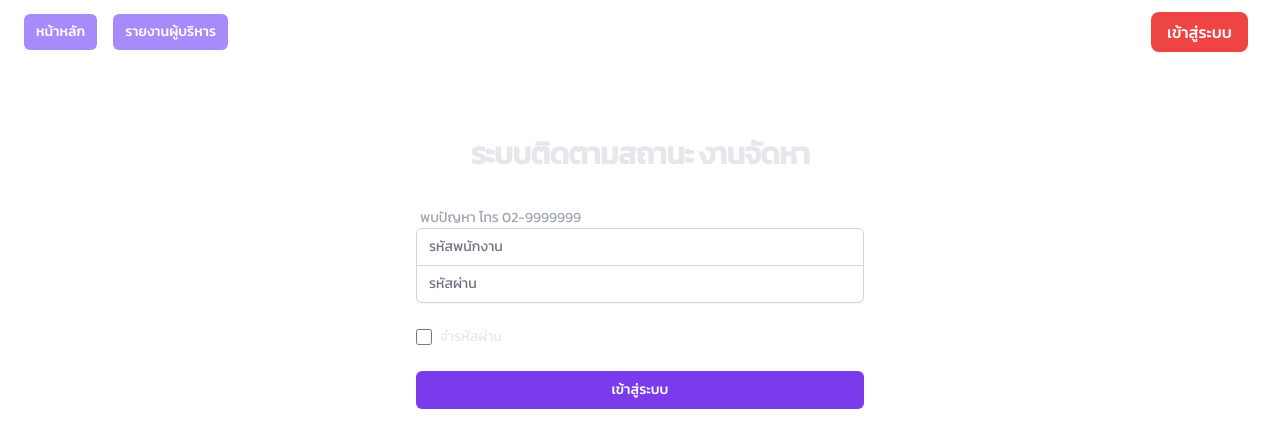
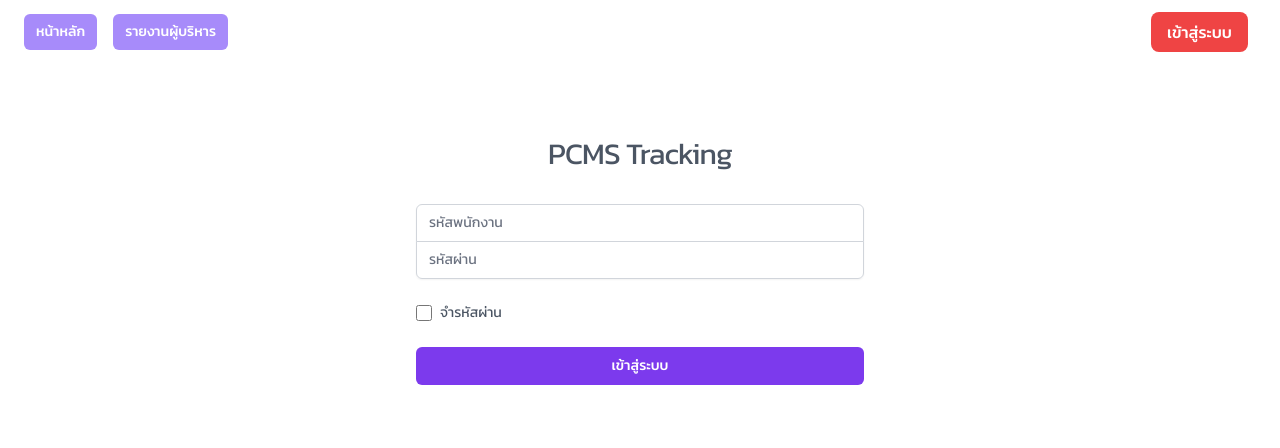
Before and after one commit to Fiztoz/pcms-tracking-next, a Next.js app: page /grant in a window 1280 px wide. Shown: the top 448 px of the page. Built offline with nearby package versions, Linux system fonts and the light colour scheme.

Commit message:
change to TS

```diff
--- a/components/layout/index.js
+++ b/components/layout/index.tsx
@@ -1,4 +1,6 @@
+import React from 'react'
 import Head from 'next/head'
+
 // import { Navbar, Footer } from "../index"
 
 export default function BaseLayout({children}) {
--- a/components/navbar-right/index.js
+++ b/components/navbar-right/index.tsx
@@ -1,9 +1,8 @@
+import React from 'react'
 import Link from 'next/link'
-
-export default function NavbarRight() {
+export default function NavRight() {
     return (
         <>
-
             <aside className="fixed right-0 z-10 w-full backdrop-blur-sm" aria-label="Sidebar">
                 <div className='backdrop-blur-sm flex flex-row-reverse'>
                     <div className="flex w-1/2 min-h-screen overflow-y-auto py-4 px-3 rounded-l-md bg-violet-800">
--- a/components/navbar/index.js
+++ b/components/navbar/index.tsx
@@ -1,3 +1,4 @@
+import React from 'react';
 import { Disclosure } from '@headlessui/react'
 import { Bars3Icon } from '@heroicons/react/24/solid'
 
@@ -30,7 +31,7 @@ export default function Navbar({main,dashboard,dataimport}) {
                 height="50"
                 /> */}
          </div>
-          <div className="max-w-7xl mx-auto px-4 sm:px-4 lg:px-3">
+          <div className="max-w-7xl  px-4 sm:px-4 lg:px-3">
             <div className="flex items-center h-16 justify-end md:justify-between ">
               <div className="flex items-center">
                 <div className="hidden md:block ">
--- a/pages/dashboard.js
+++ b/pages/dashboard.tsx
@@ -1,3 +1,4 @@
+import React from 'react';
 import { BaseLayout,AddRow, TableManager,Navbar, ChartShow } from '../components';
 import { useRouter } from 'next/router'
 
--- a/pages/grant.tsx
+++ b/pages/grant.tsx
@@ -139,16 +139,16 @@ function openModal() {
         <div className="w-full max-w-md space-y-8">
           <div>
 
-            <h2 className="mt-6 text-center text-3xl font-bold tracking-tight text-gray-200">
-              ระบบติดตามสถานะ งานจัดหา
+            <h2 className="mt-6 text-center text-3xl font-normal tracking-tight text-gray-600">
+              PCMS Tracking
             </h2>
           </div>
           <form className="mt-8 space-y-6" onSubmit={ verify }>
             <input type="hidden" name="remember" defaultValue="true" />
             <div className="-space-y-px rounded-md shadow-sm">
               <div>
-              <span className="px-1 text-sm text-gray-400">พบปัญหา โทร 02-9999999</span>
-                <label htmlFor="email-address" className="sr-only">
+
+                <label className="sr-only">
                   รหัสพนักงาน
                 </label>
                 <input
@@ -183,9 +183,9 @@ function openModal() {
                   id="remember-me"
                   name="remember-me"
                   type="checkbox"
-                  className="h-4 w-4 rounded border-gray-300 text-indigo-600 focus:ring-indigo-500"
+                  className="h-4 w-4 rounded border-gray-600 text-violet-600 focus:ring-violet-500"
                 />
-                <label htmlFor="remember-me" className="ml-2 block text-sm text-gray-200">
+                <label className="ml-2 block text-sm text-gray-600">
                   จำรหัสผ่าน
                 </label>
               </div>
--- a/pages/index.js
+++ b/pages/index.tsx
@@ -1,3 +1,4 @@
+import React from 'react';
 import { BaseLayout,AddRow, TableManager,Navbar } from '../components';
 
 export default function Home() {
```
Also changed, not shown: components/index.tsx (renamed from components/index.js).
